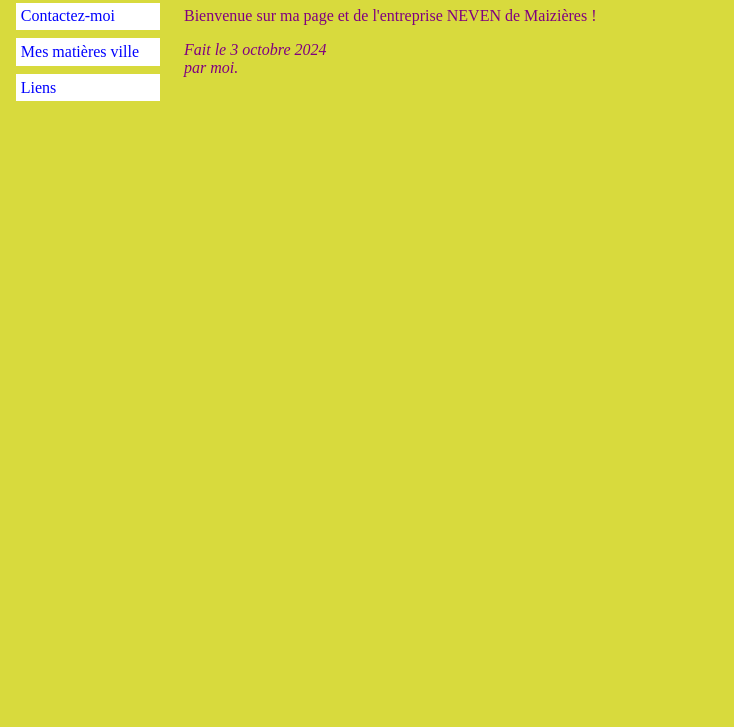
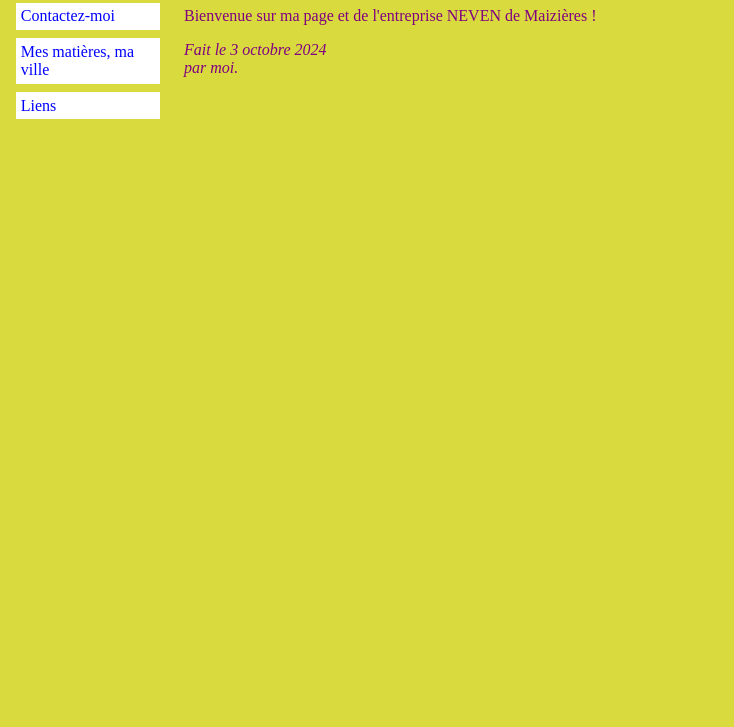
Before and after one commit to neven1976/sitestat, a plain HTML site: page index.html in a window 1280 px wide. Shown: the part 73-800 px from the top of the page, without its empty margins (0-734 px from the left). Drawn offline with Linux system fonts and the light colour scheme.

Commit message:
Update index.html

```diff
--- a/index.html
+++ b/index.html
@@ -11,7 +11,7 @@
 <ul class="navbar">
   <li><a href="index.html">Home page</a>
   <li><a href="reflexions.html">Contactez-moi</a>
-  <li><a href="ville.html">Mes matières ville</a>
+  <li><a href="ville.html">Mes matières, ma ville</a>
   <li><a href="liens.html">Liens</a>
 </ul>
 
```
